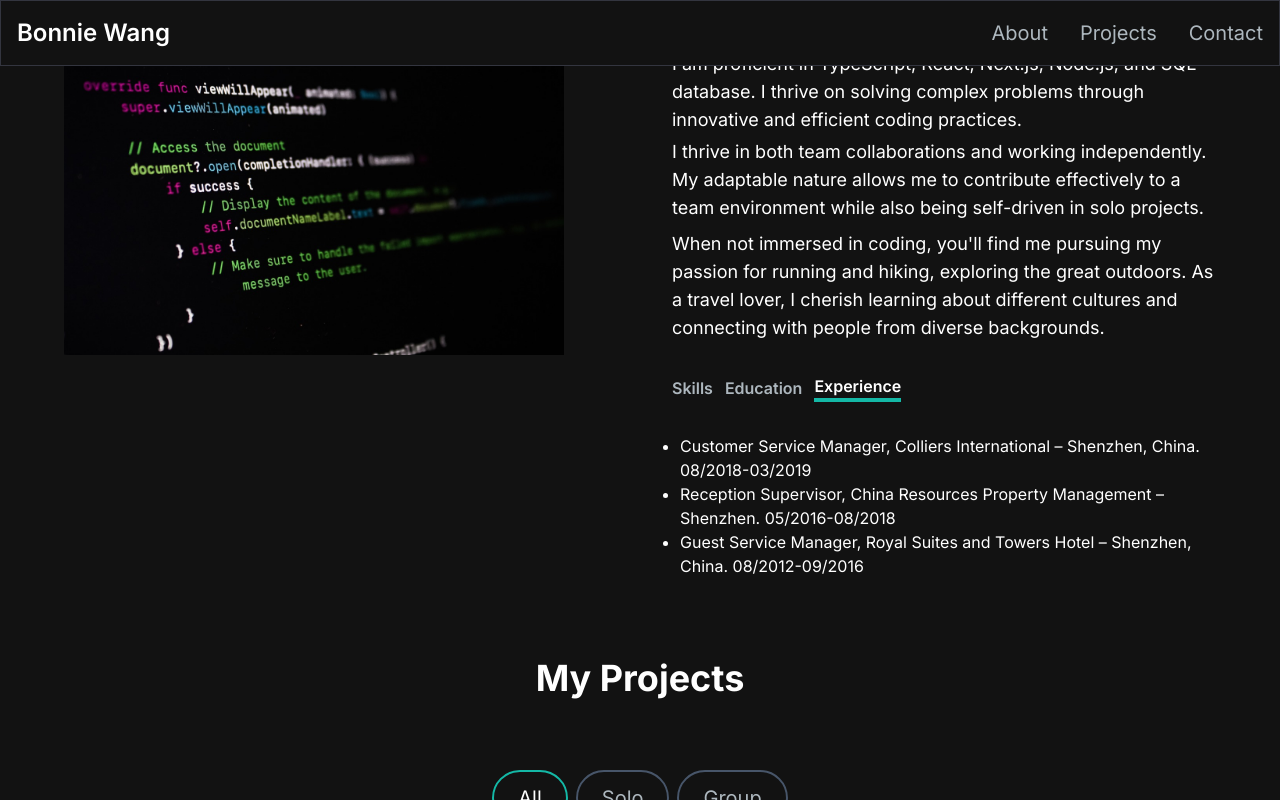
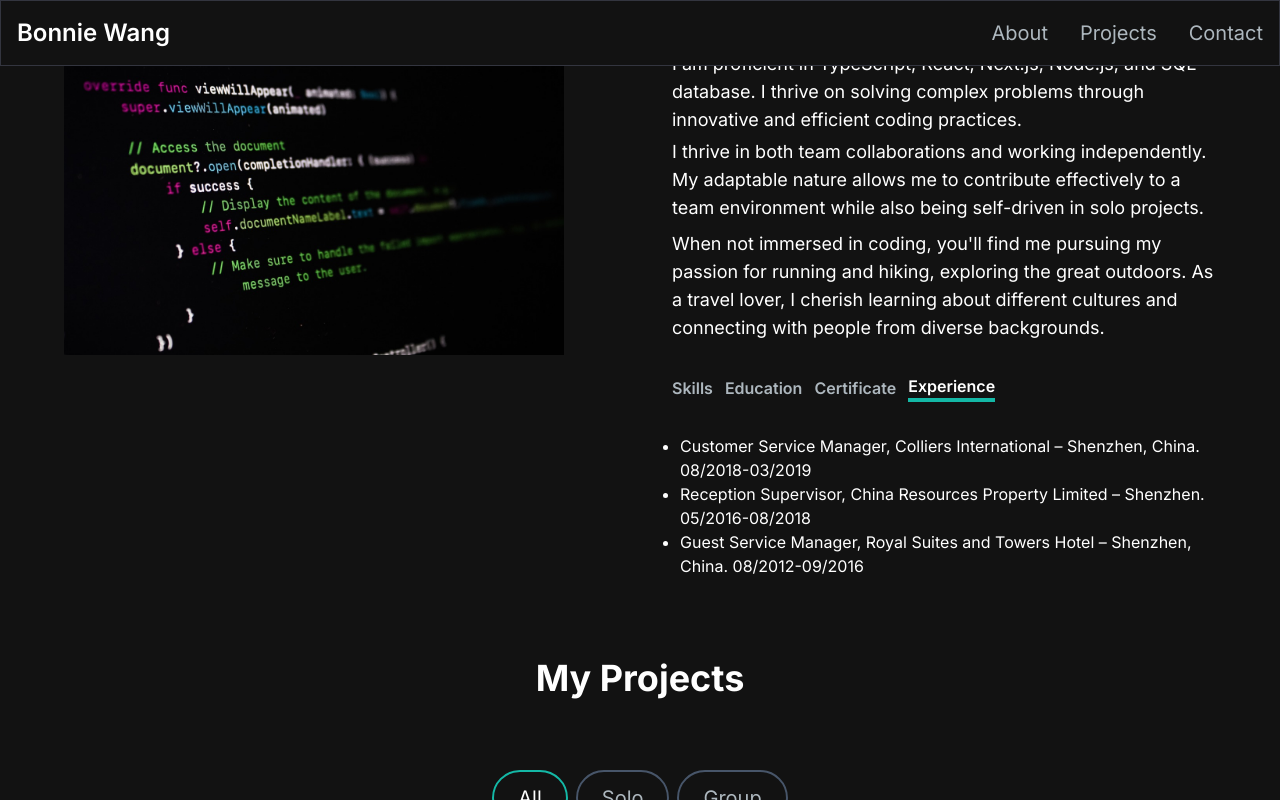
Before and after one commit to Bonnie423/My-Portfolio, a Next.js app: page / in a window 1280 px wide. Both pictures are taken after a click on the button "Experience". Shown: the part 1138-1938 px from the top of the page. Built offline with nearby package versions, Linux system fonts and the light colour scheme.

Commit message:
add certificate

```diff
--- a/app/components/AboutMe.tsx
+++ b/app/components/AboutMe.tsx
@@ -32,6 +32,18 @@ const TAB_DATA = [
     ),
   },
   {
+    title: 'certificate',
+    id: 'certificate',
+    content: (
+      <ul className="list-disc pl-2">
+        <li>
+        Microsoft Certified: Azure Fundamentals
+        </li>
+
+      </ul>
+    ),
+  },
+  {
     title: 'experience',
     id: 'experience',
     content: (
@@ -41,7 +53,7 @@ const TAB_DATA = [
           08/2018-03/2019
         </li>
         <li>
-          Reception Supervisor, China Resources Property Management – Shenzhen.
+          Reception Supervisor, China Resources Property Limited – Shenzhen.
           05/2016-08/2018
         </li>
         <li>
@@ -116,6 +128,12 @@ const AboutMe = () => {
               Education
             </TabButton>
             <TabButton
+              selectTab={() => handleTabChange('certificate')}
+              isActive={tab === 'certificate'}
+            >
+              Certificate
+            </TabButton>
+            <TabButton
               selectTab={() => handleTabChange('experience')}
               isActive={tab === 'experience'}
             >
--- a/app/components/SkillsSection.tsx
+++ b/app/components/SkillsSection.tsx
@@ -26,6 +26,7 @@ const skillsData = [
     skill1: 'Tailwind',
     skill2: 'CSS',
   },
+
 ]
 const SkillsSection = () => {
   const ref = useRef(null)
```
